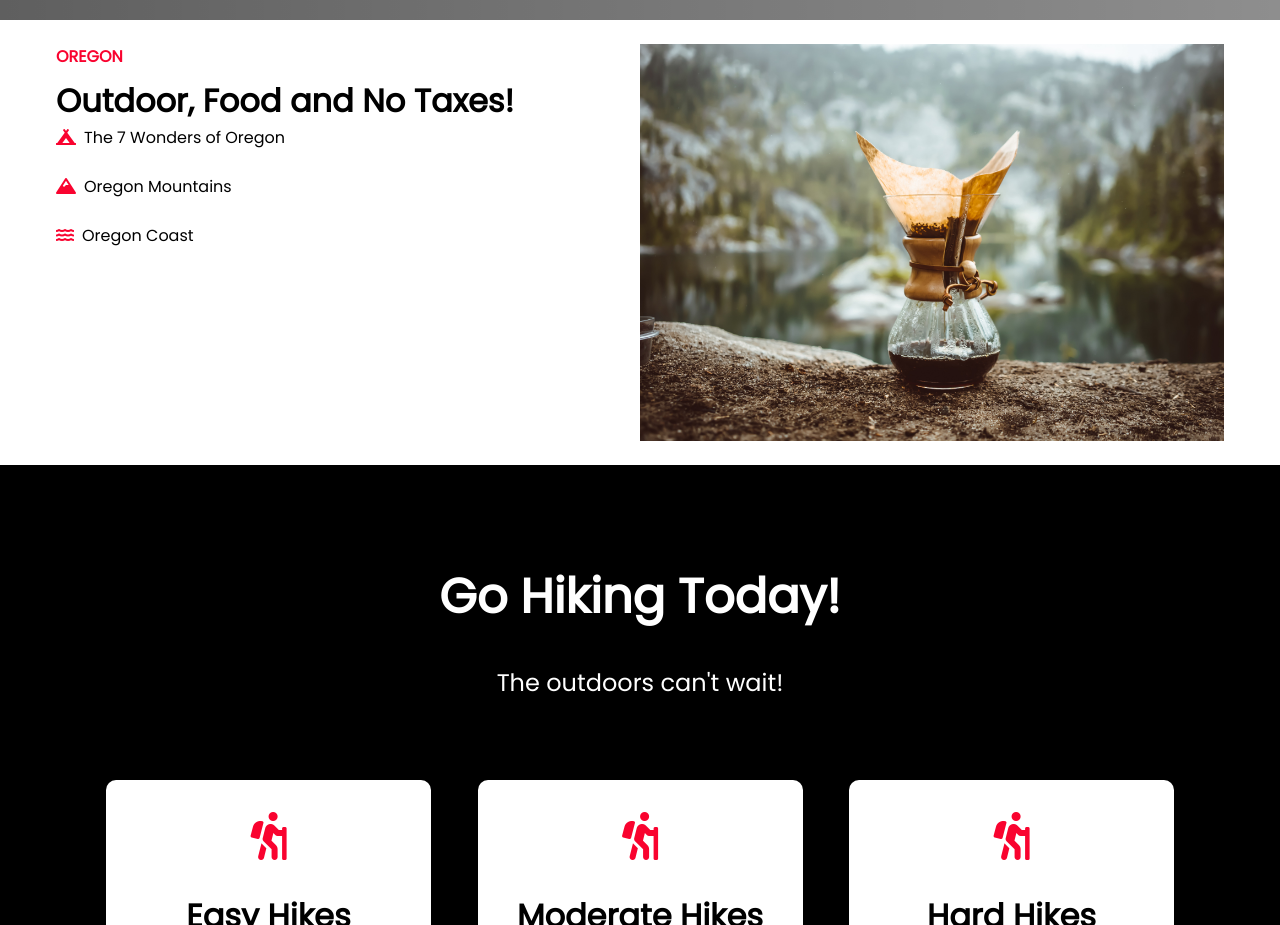
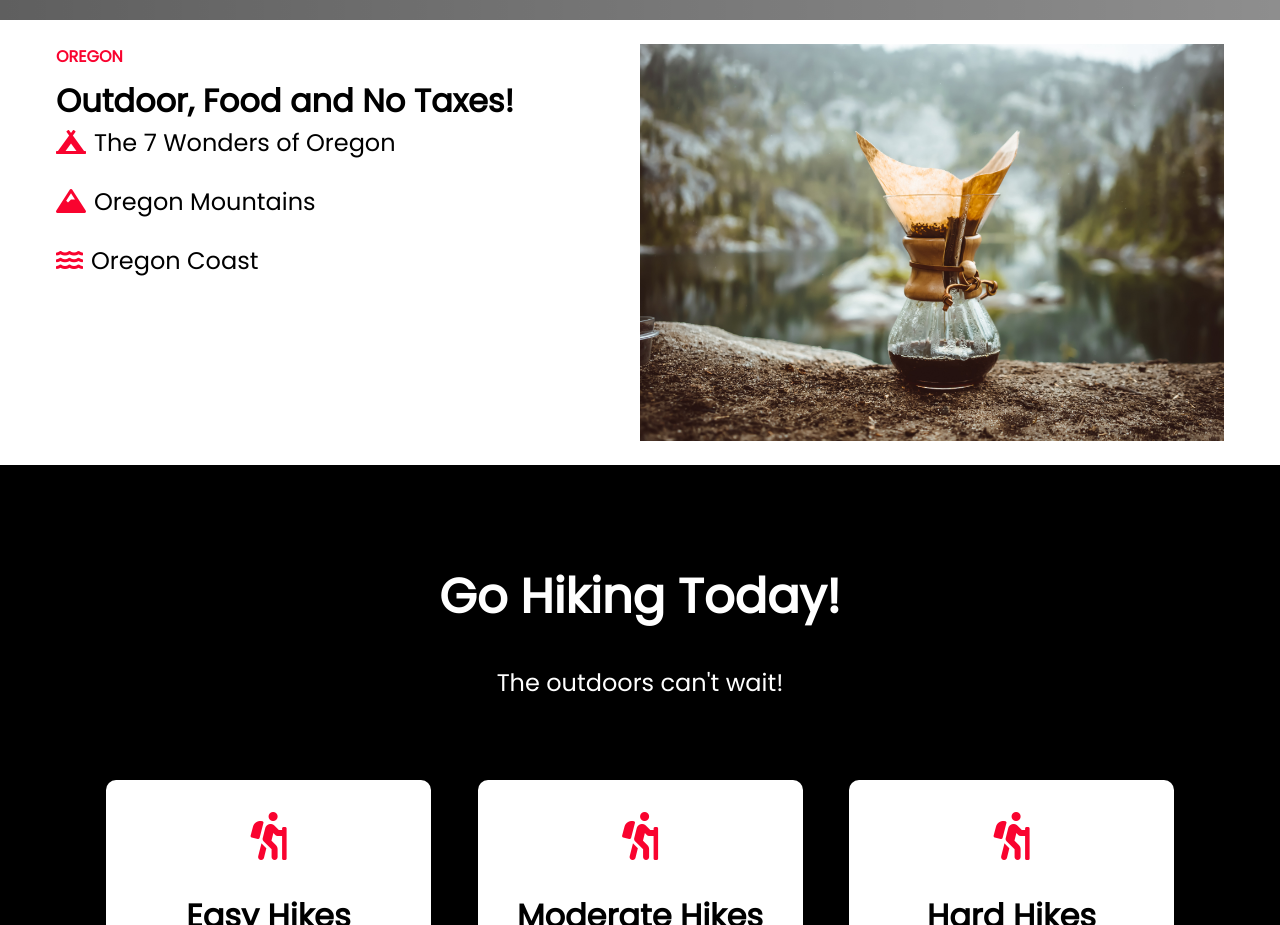
Before and after one commit to phamkevin04/the-great-outdoors, a plain HTML site: page index.html in a window 1280 px wide. Shown: the part 840-1765 px from the top of the page. Drawn offline with Linux system fonts and the light colour scheme; grey boxes are pictures that could not be loaded.

Commit message:
style was incomplete on the summary__feature

```diff
--- a/css/styles.css
+++ b/css/styles.css
@@ -93,7 +93,7 @@
 
 .summary__feature {
     margin-bottom: 24px;
-    font-size: clamp(16px, 5vs, 24px);
+    font-size: clamp(16px, 5vw, 24px);
 }
 
 /* font awesome icon changes */
```
